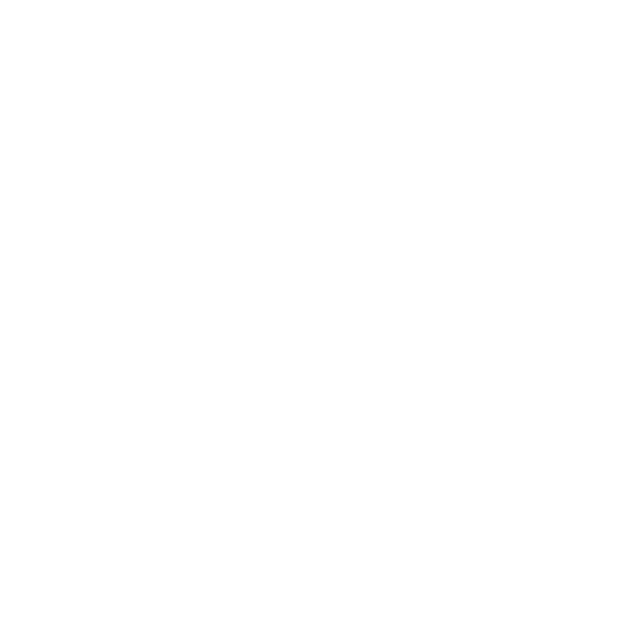
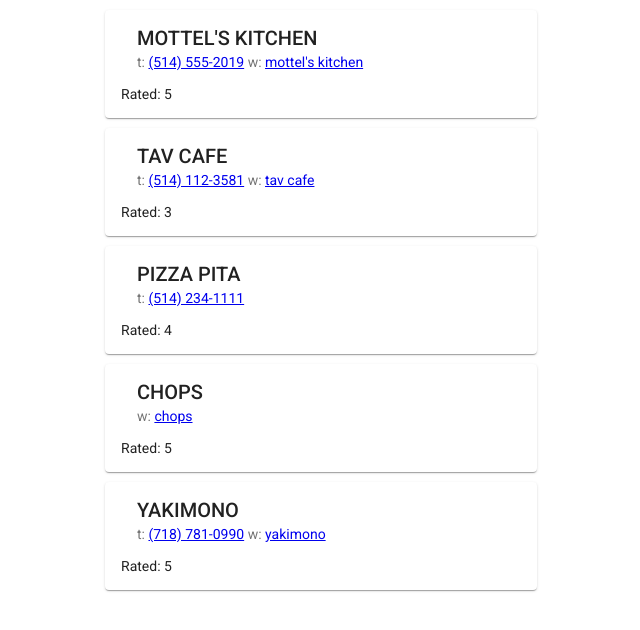
Before and after one commit to sengel101/kosher-1, an Angular app: page / in a window 1280 px wide. Shown: the top 630 px of the page, without its empty margins (319-959 px from the left). Built offline with nearby package versions, Linux system fonts and the light colour scheme.

Commit message:
Service now works

```diff
--- a/src/app/app.component.html
+++ b/src/app/app.component.html
@@ -1,4 +1,2 @@
-<div *ngFor="let rest of rests">
-  <app-rest-card [restaurant]="rest"></app-rest-card>
-</div>
+<app-restaurants></app-restaurants>
 <router-outlet></router-outlet>
--- a/src/app/app.component.ts
+++ b/src/app/app.component.ts
@@ -1,5 +1,4 @@
 import {Component} from '@angular/core';
-import {Restaurant} from './models/restaurant';
 
 @Component({
   selector: 'app-root',
@@ -7,7 +6,6 @@
   styleUrls: ['./app.component.scss']
 })
 export class AppComponent {
-  rests: Restaurant[];
 
   constructor() {}
 
--- a/src/app/views/rest-card/rest-card.component.html
+++ b/src/app/views/rest-card/rest-card.component.html
@@ -1,10 +1,10 @@
-<mat-card>
+<mat-card class="rest-card">
   <mat-card-header>
     <mat-card-title>{{restaurant.name | uppercase}}</mat-card-title>
     <mat-card-subtitle *ngIf="restaurant.phone || restaurant.website">
       <span *ngIf="restaurant.phone"> t: <a href="tel:{{restaurant.phone}}">{{restaurant.phone}}</a></span>
 
-      <span *ngIf="restaurant.website">w: <a href="{{restaurant.website}}" target="_blank">{{restaurant.name | lowercase}}</a></span>
+      <span *ngIf="restaurant.website"> w: <a href="{{restaurant.website}}" target="_blank">{{restaurant.name | lowercase}}</a></span>
 
     </mat-card-subtitle>
   </mat-card-header>
--- a/src/app/views/rest-card/rest-card.component.scss
+++ b/src/app/views/rest-card/rest-card.component.scss
@@ -0,0 +1,4 @@
+.rest-card {
+  max-width: 400px;
+  margin: 10px auto;
+}
--- /dev/null
+++ b/src/app/views/restaurants/restaurants.component.html
@@ -0,0 +1,3 @@
+<div *ngFor="let rest of rests">
+  <app-rest-card [restaurant]="rest"></app-rest-card>
+</div>
--- /dev/null
+++ b/src/app/views/restaurants/restaurants.component.ts
@@ -0,0 +1,23 @@
+import { Component, OnInit } from '@angular/core';
+import {Restaurant} from '../../models/restaurant';
+import {RestaurantService} from '../../models/services/restaurant.service';
+
+@Component({
+  selector: 'app-restaurants',
+  templateUrl: './restaurants.component.html',
+  styleUrls: ['./restaurants.component.scss']
+})
+export class RestaurantsComponent implements OnInit {
+  rests: Restaurant[];
+  constructor(private restaurantService: RestaurantService) { }
+
+  ngOnInit() {
+    this.getRestaurants();
+  }
+
+  getRestaurants(): void {
+    this.restaurantService.getRestaurants()
+      .subscribe(restaurants => this.rests = restaurants);
+  }
+
+}
```
Also changed, not shown: src/app/app.module.ts (+4 -3 lines), src/app/views/restaurants/restaurants.component.scss (added).
